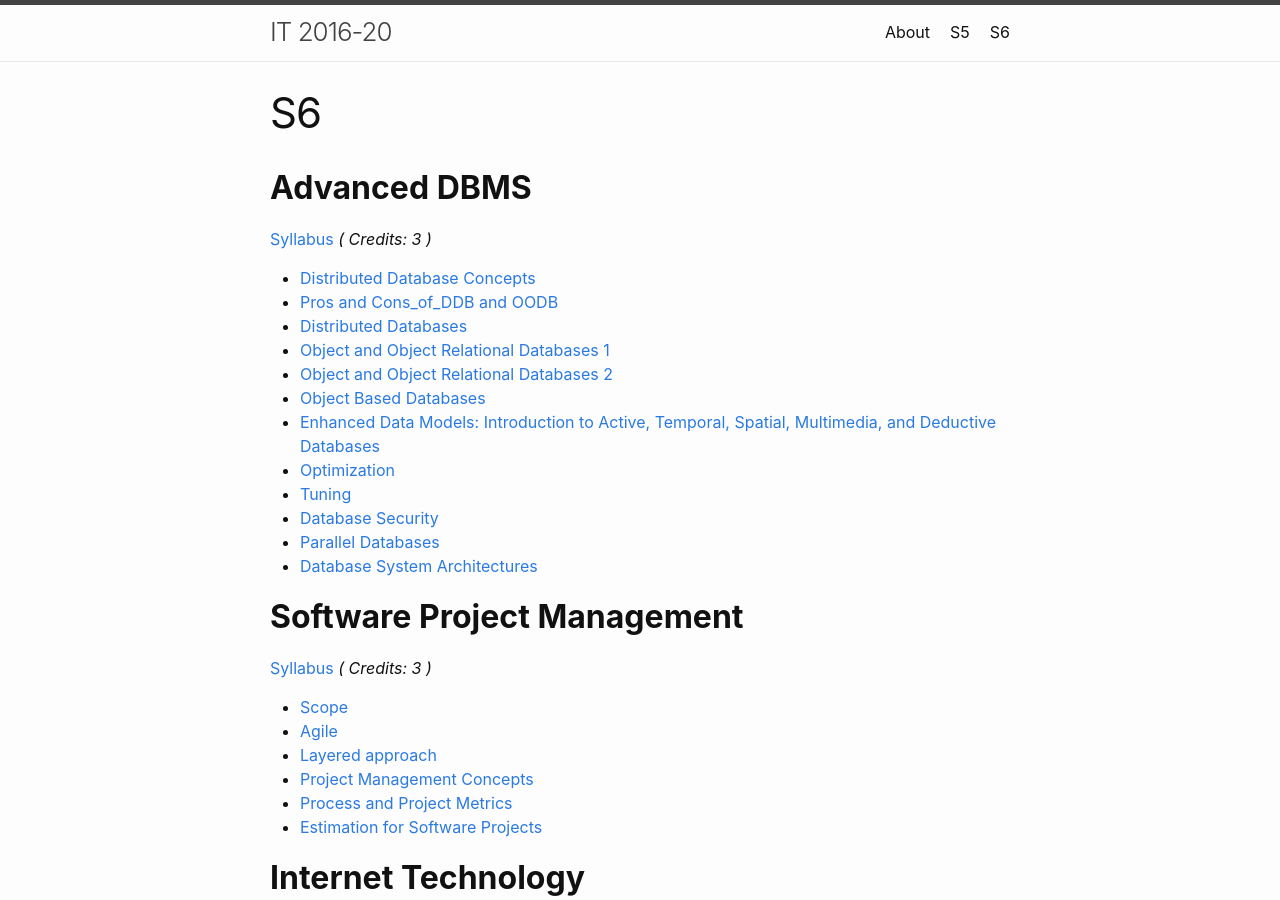
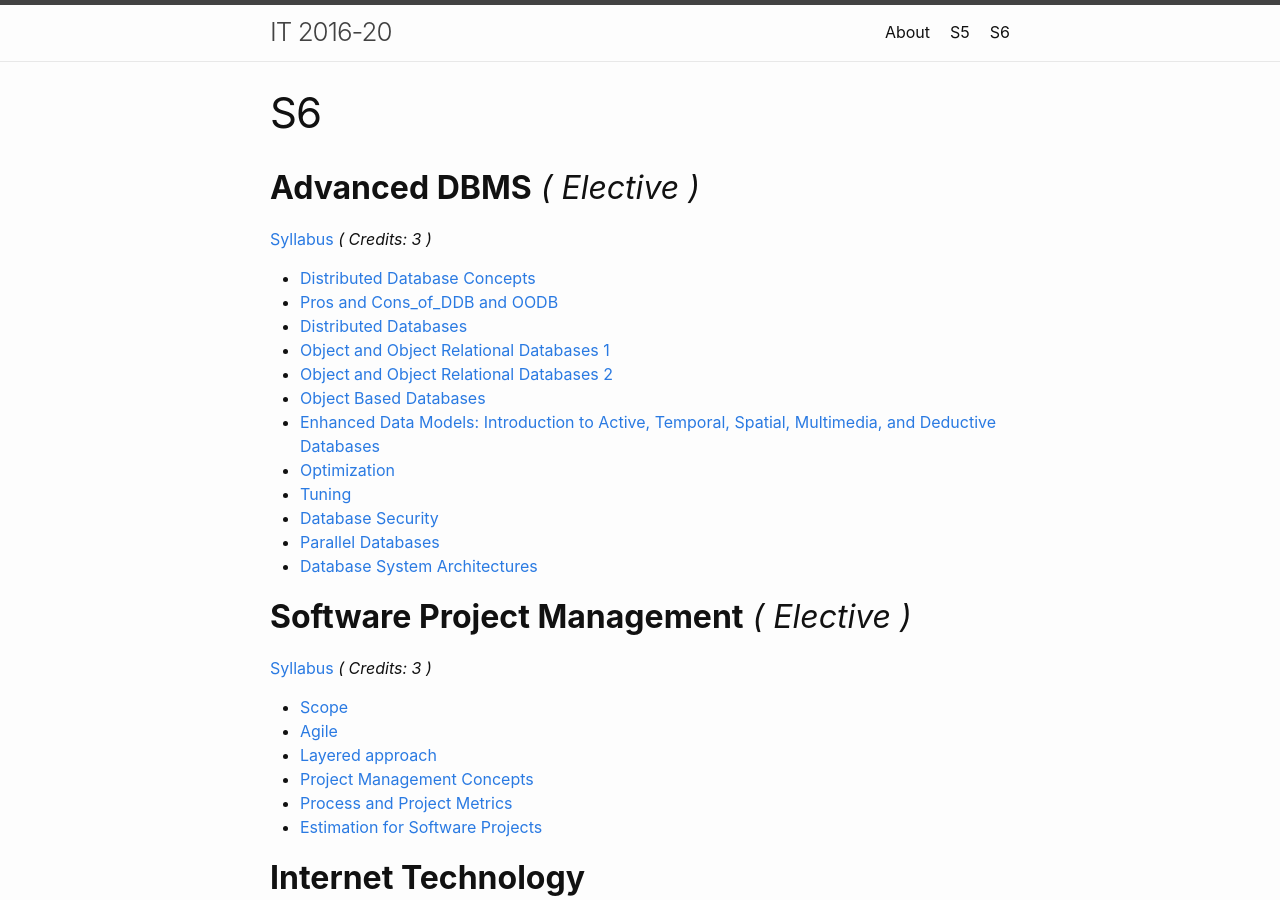
Before and after one commit to IT-GECBH/2020, a Jekyll site: the page built from resources_s6.md, in a window 1280 px wide and 900 px high. Built offline with Jekyll 4.4.1, drawn with Linux system fonts in a browser that asks for light colours.

Commit message:
electives

```diff
--- a/resources_s6.md
+++ b/resources_s6.md
@@ -4,7 +4,7 @@ title: S6
 permalink: /resources-s6/
 ---
 
-## **Advanced DBMS**
+## **Advanced DBMS** *( Elective )*
 [Syllabus][adbms-syll] *( Credits: 3 )*  <br />
 
 * [Distributed Database Concepts][adbms-ddc]
@@ -20,7 +20,7 @@ permalink: /resources-s6/
 * [Parallel Databases][adbms-para-1]
 * [Database System Architectures][adbms-dat-sys-arch]
 
-## **Software Project Management**
+## **Software Project Management** *( Elective )*
 [Syllabus][spm-syll] *( Credits: 3 )* <br />
 
 * [Scope](/year3/resources/SPM/Scope.pdf)
```
